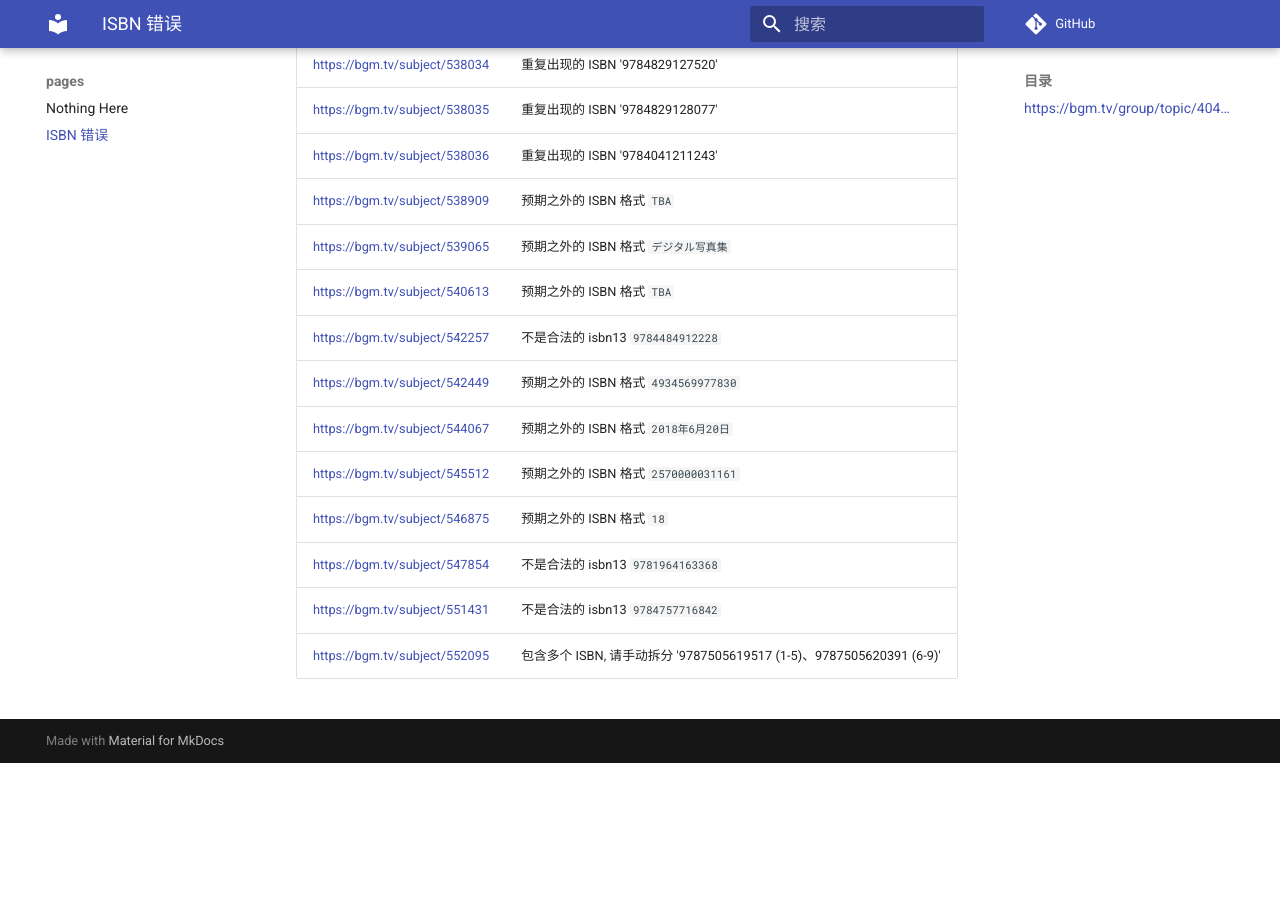
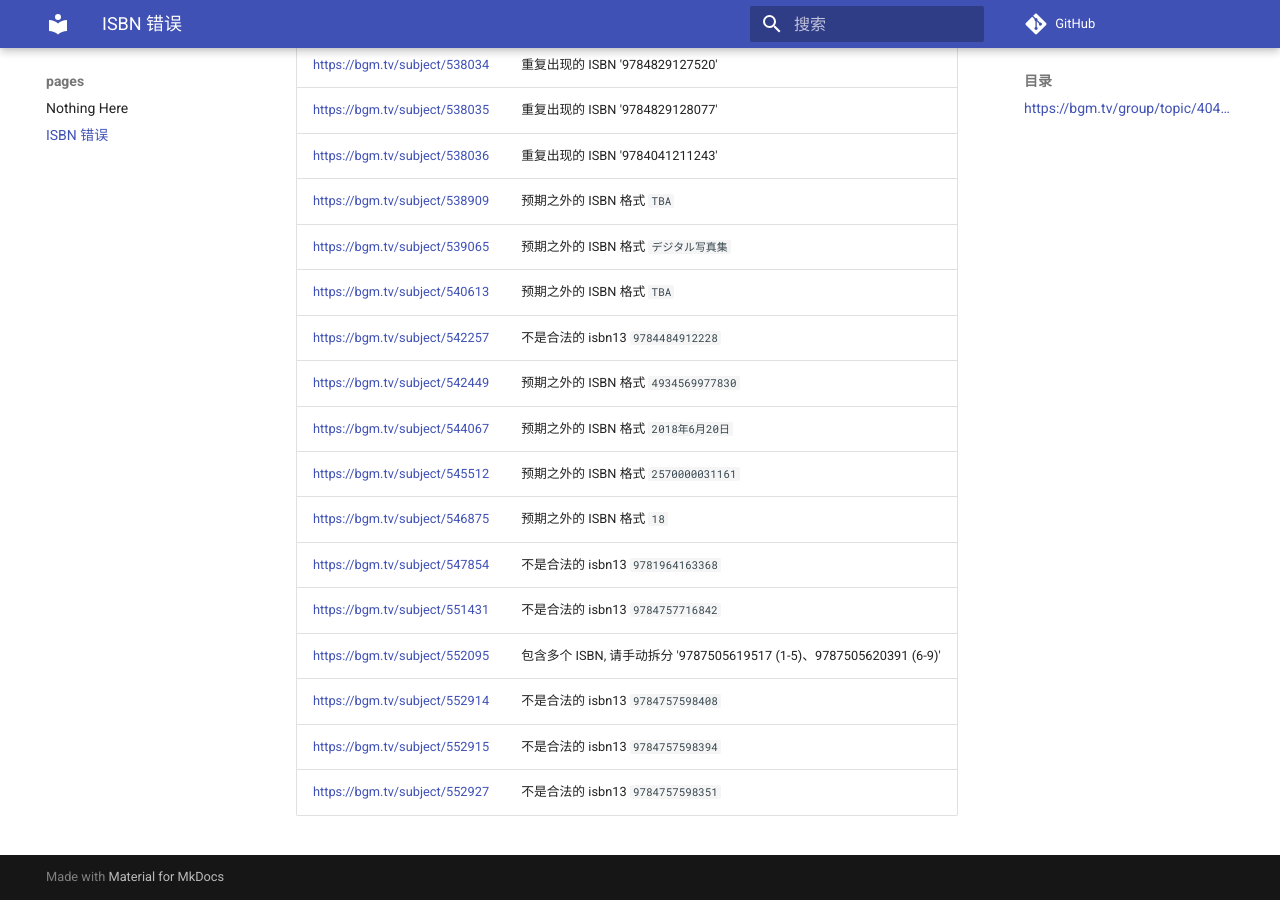
Before and after one commit to trim21/bangumi-pages, an MkDocs documentation site: the page built from docs/isbn.md, in a window 1280 px wide and 900 px high, scrolled down 6687 px. Built offline with MkDocs 1.6.1 and Material for MkDocs 9.7.7, drawn with Linux system fonts in a browser that asks for light colours; comment, search, counter and statistics services are not loaded; before the commit the page ends 7450 px from its top, so only the background shows below that.

Commit message:
update isbn.md

```diff
--- a/docs/isbn.md
+++ b/docs/isbn.md
@@ -160,3 +160,6 @@ total 155
 | <https://bgm.tv/subject/547854> | 不是合法的 isbn13 <code>9781964163368</code> |
 | <https://bgm.tv/subject/551431> | 不是合法的 isbn13 <code>9784757716842</code> |
 | <https://bgm.tv/subject/552095> | 包含多个 ISBN, 请手动拆分 '9787505619517 (1-5)、9787505620391 (6-9)' |
+| <https://bgm.tv/subject/552914> | 不是合法的 isbn13 <code>9784757598408</code> |
+| <https://bgm.tv/subject/552915> | 不是合法的 isbn13 <code>9784757598394</code> |
+| <https://bgm.tv/subject/552927> | 不是合法的 isbn13 <code>9784757598351</code> |
```
Also changed, not shown: other parts of docs/isbn.md (+1 -1 lines).
